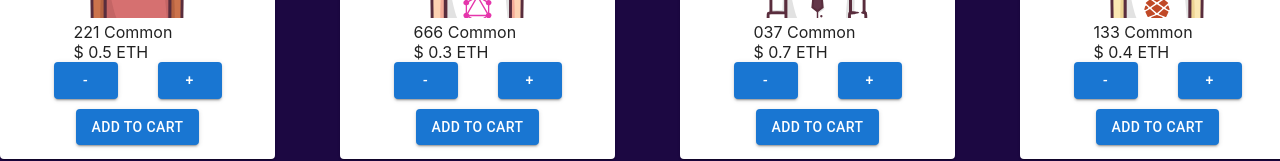
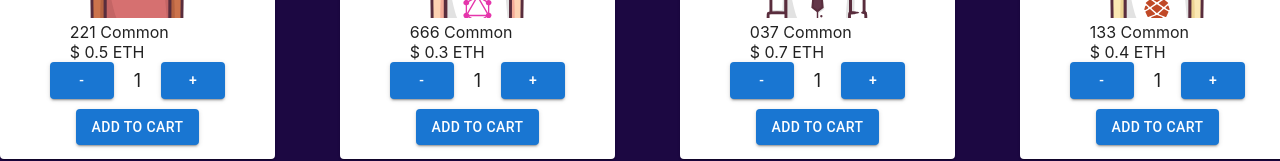
Before and after one commit to LucasETrigo/ecom-react-app, a React (Create React App) app: page / in a window 1280 px wide. Shown: the part 307-468 px from the top of the page. Built offline with nearby package versions, Linux system fonts and the light colour scheme.

Commit message:
Fixed ItemCount Component

```diff
--- a/src/components/ItemCount/ItemCount.js
+++ b/src/components/ItemCount/ItemCount.js
@@ -2,8 +2,8 @@ import { Button } from "@mui/material";
 import React, { useState } from "react";
 import "./ItemCount.css";
 
-function ItemCount({ stock, initial, onAdd }) {
-    const [count, setCount] = useState(initial);
+function ItemCount({ stock, onAdd }) {
+    const [count, setCount] = useState(1);
 
     function handleAdd() {
         if (count < stock) {
@@ -12,7 +12,7 @@ function ItemCount({ stock, initial, onAdd }) {
     }
 
     function handleSubstract() {
-        if (count > initial) {
+        if (count > 1) {
             setCount(count - 1);
         }
     }
```
